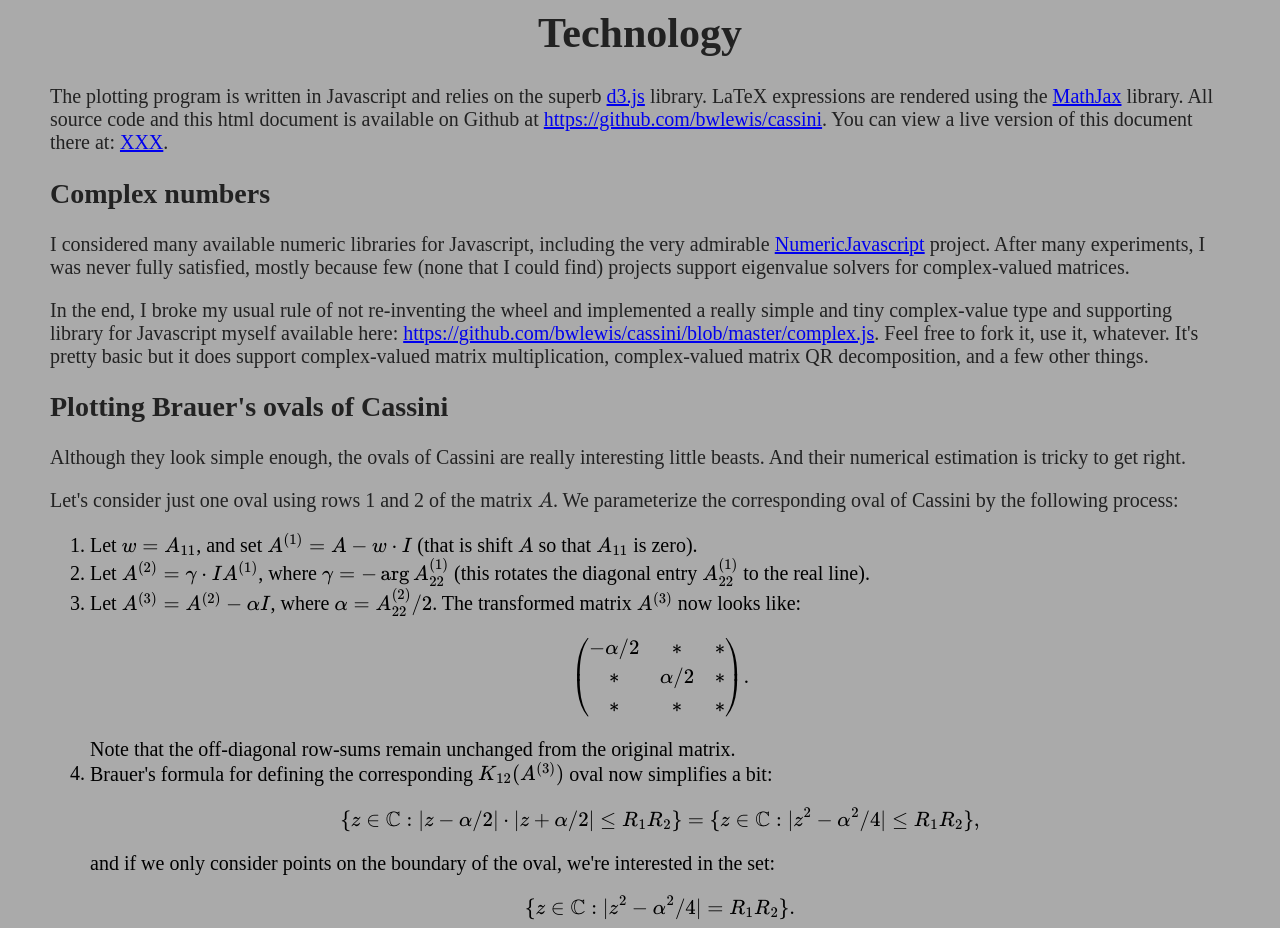
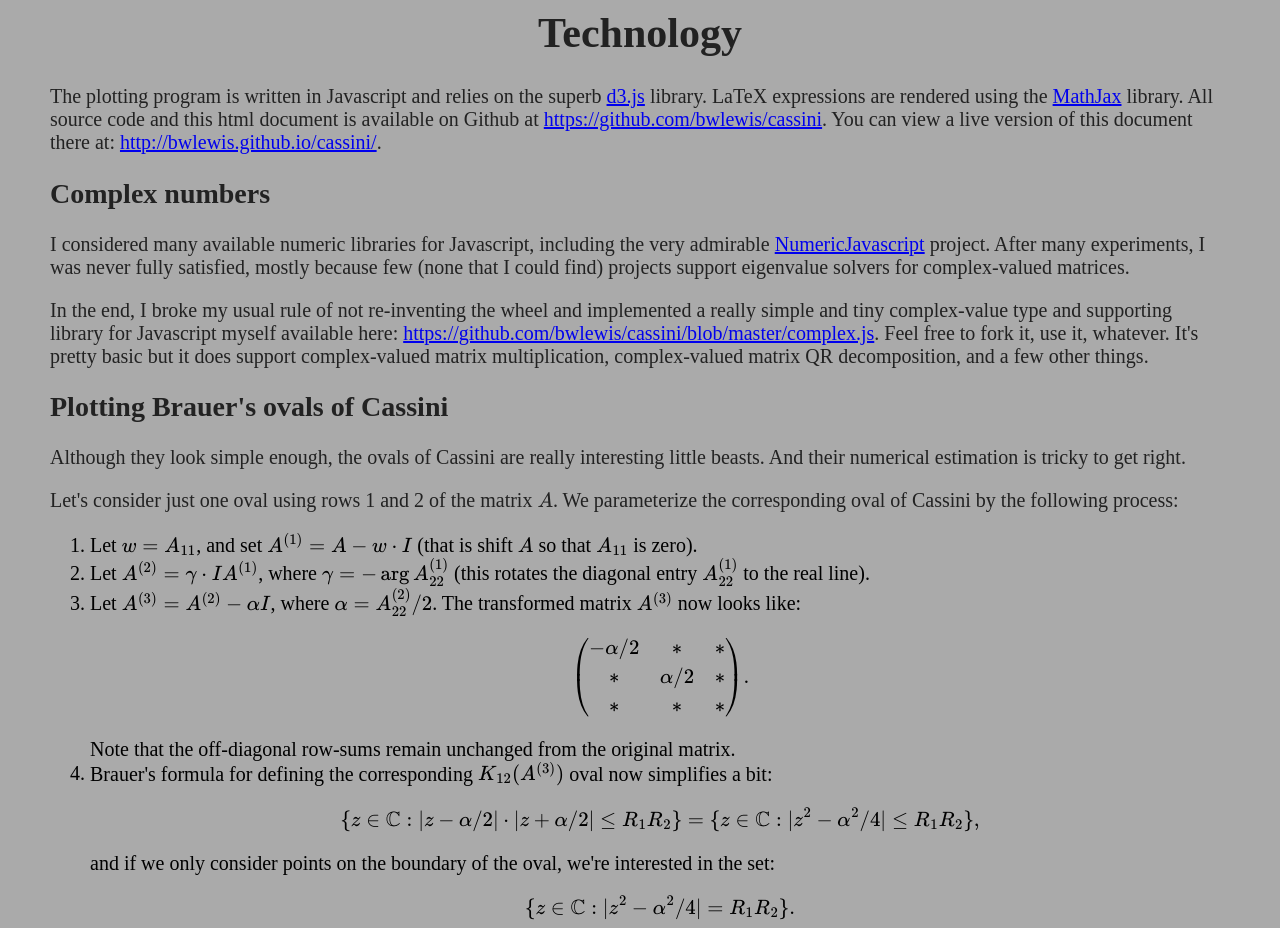
Before and after one commit to bwlewis/cassini, a plain HTML site: page index.html in a window 1280 px wide. Shown: the part 1860-2788 px from the top of the page. Drawn offline with nearby package versions, Linux system fonts and the light colour scheme; some packages are replaced by stand-ins of ours.

Commit message:
Fixed gh-pages link in index.html

```diff
--- a/index.html
+++ b/index.html
@@ -291,7 +291,7 @@ LaTeX expressions are rendered using the
 <a href="http://www.mathjax.org/">MathJax</a> library.
 All source code  and this html document is available on Github at
 <a href="https://github.com/bwlewis/cassini">https://github.com/bwlewis/cassini</a>. You can view a live version of this document there at:
-<a href="XXX">XXX</a>.
+<a href="http://bwlewis.github.io/cassini/">http://bwlewis.github.io/cassini/</a>.
 </p>
 <h2>Complex numbers</h2>
 <p>
```
